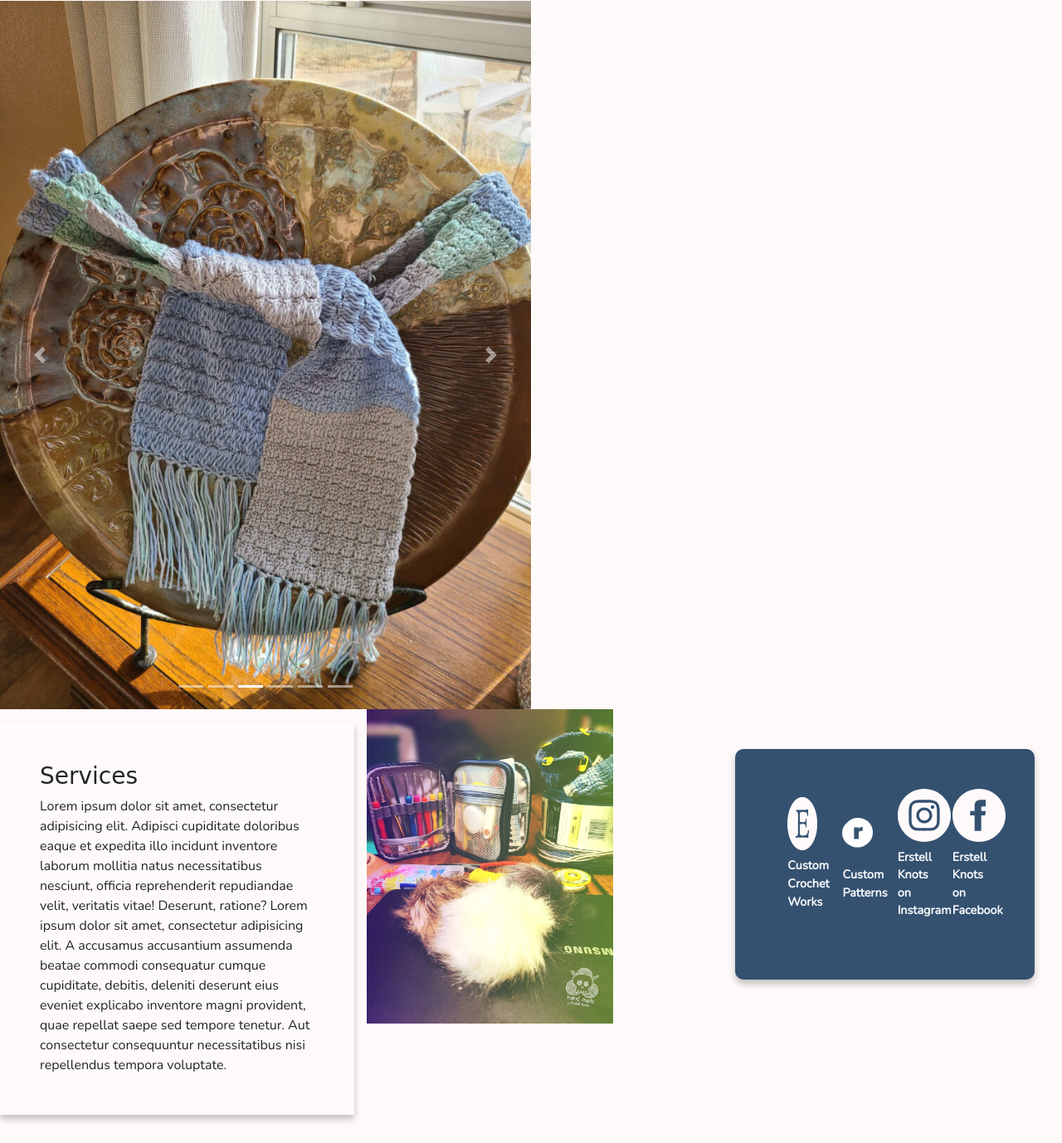
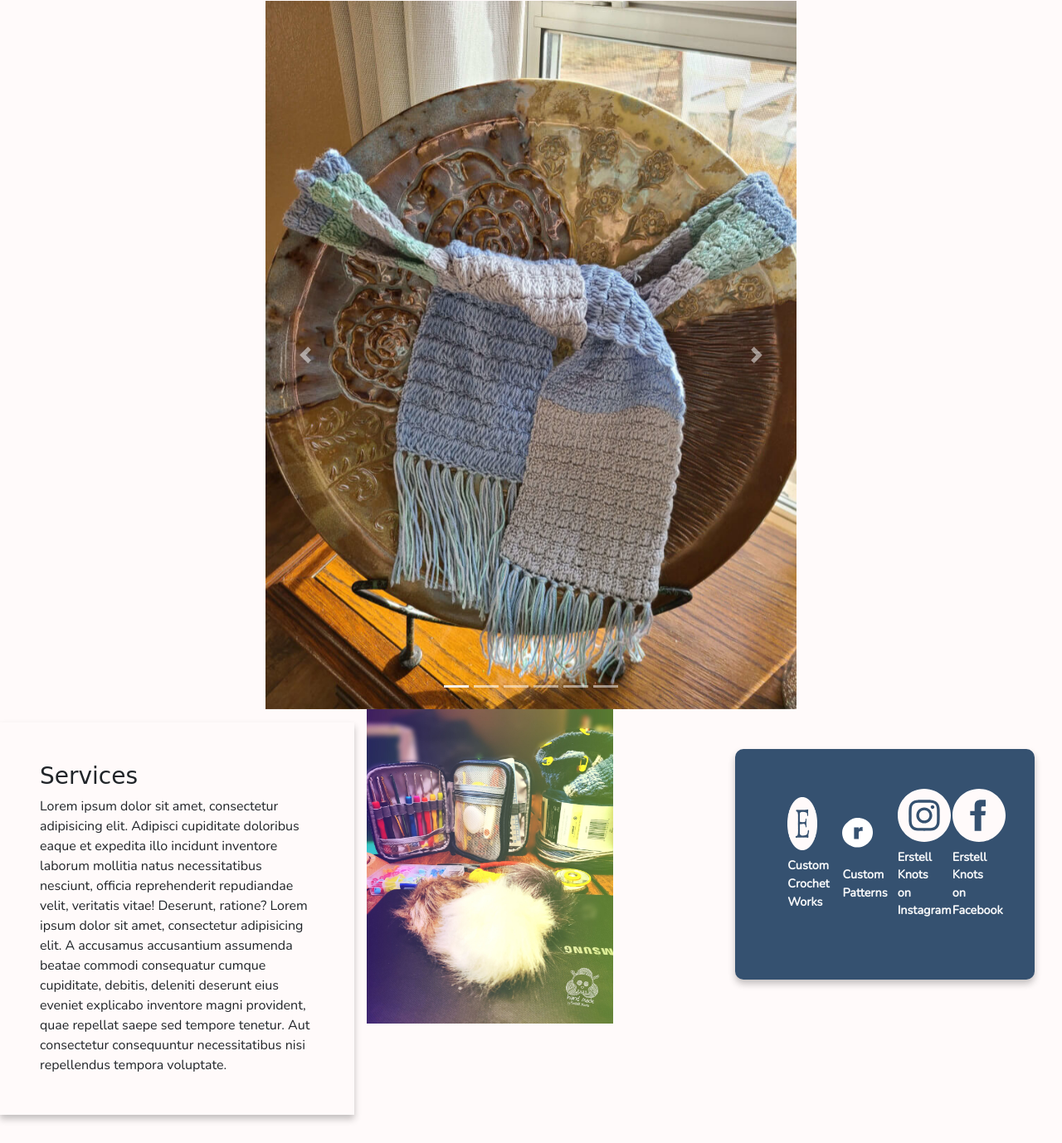
Before and after one commit to kmayer5120/pwp-kmayer5120, a plain HTML site: page public_html/index.html in a window 1280 px wide. Shown: the part 635-2013 px from the top of the page at 83% size. Drawn offline with nearby package versions, Linux system fonts and the light colour scheme; a web font is replaced by a local one.

Commit message:
need to fix carousel tomorrow

```diff
--- a/public_html/index.html
+++ b/public_html/index.html
@@ -102,7 +102,7 @@
     </div>
 </section>
 <section class="container-fluid">
-    <div class="row">
+    <div class="row flex justify-content-center">
         <!--carousel-->
         <div id="carouselIndicators" class="carousel slide w-50 h-50" data-ride="carousel">
             <ol class="carousel-indicators">
@@ -295,7 +295,7 @@
             <img src="./images/misc-images/tools.jpeg" alt="tools" class="img-responsive w-75 h-75">
         </div>
         <div class="col-md-4 p-5">
-            <div class="row p-5" id="links-container">
+            <div class="row p-5 flex justify-content-center" id="links-container">
                 <div class="col-md-3">
                     <a href="https://www.etsy.com/shop/ErstellKnots">
                         <img class="img-fluid" src="images/icon-logos/etsy-logo.png" alt="etsy logo"/>
--- a/public_html/src/index.js
+++ b/public_html/src/index.js
@@ -1,3 +1,3 @@
-$('.carousel').carousel({
-    interval: 2000
-})
+// $('.carousel').carousel({
+//     interval: 2000
+// })
```
